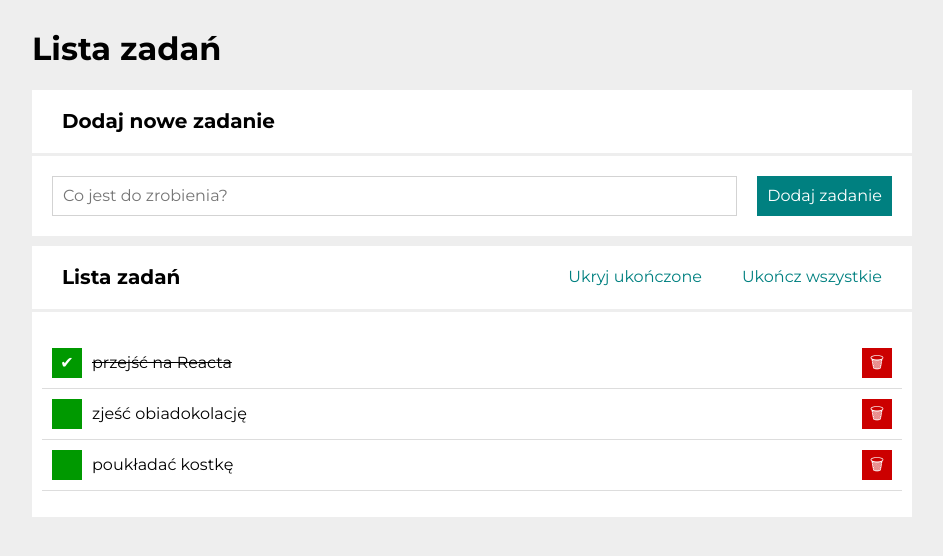
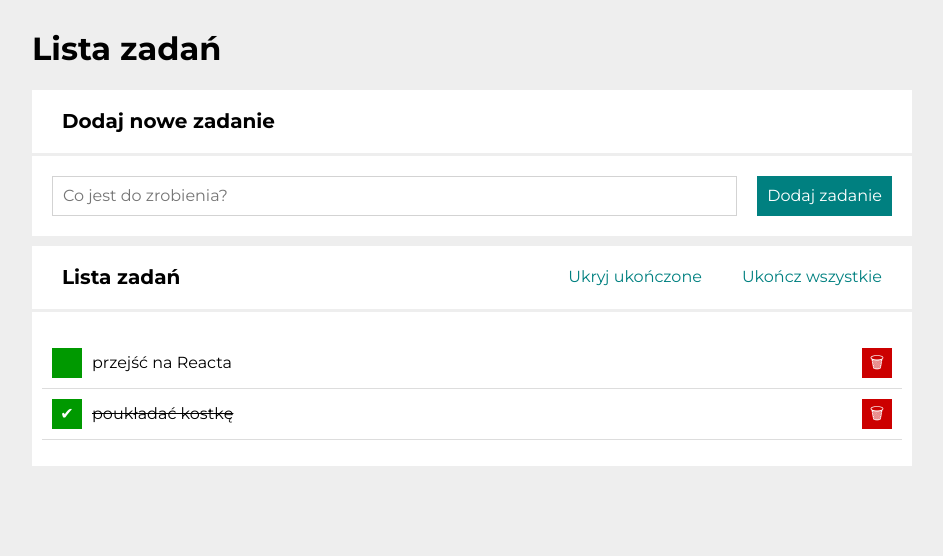
Before and after one commit to GrzegorzPacewicz/to-do-list, a React (Create React App) app: page / in a window 1280 px wide. Shown: the top 556 px of the page, without its empty margins (168-1111 px from the left). Built offline with nearby package versions, Linux system fonts and the light colour scheme.

Commit message:
Tasks content changed

```diff
--- a/src/App.js
+++ b/src/App.js
@@ -9,9 +9,8 @@ import { useState } from "react";
 function App() {
   const [hideDone, setHideDone] = useState(false);
   const [tasks, setTasks] = useState([
-    { id: 1, content: "przejść na Reacta", done: true },
-    { id: 2, content: "zjeść obiadokolację", done: false },
-    { id: 3, content: "poukładać kostkę", done: false },
+    { id: 1, content: "przejść na Reacta", done: false },
+    { id: 2, content: "poukładać kostkę", done: true },
   ]);
 
   const toggleHideDone = () => {
@@ -43,7 +42,7 @@ function App() {
       [...tasks, {
         content,
         done: false,
-        id: tasks.legth ? tasks[tasks.length - 1].id + 1 : 1,
+        id: tasks.length ? tasks[tasks.length - 1].id + 1 : 1,
       },
       ]);
   };
```
